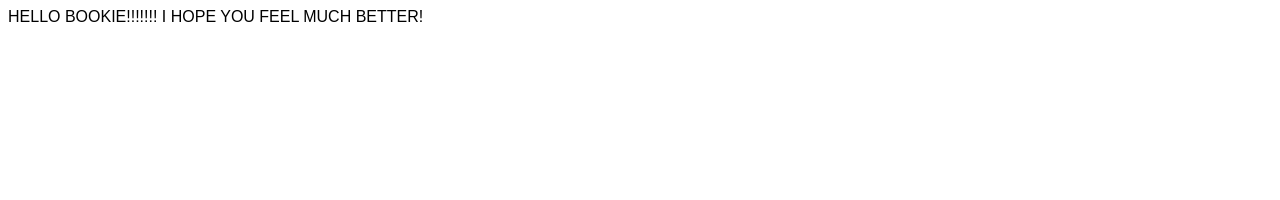
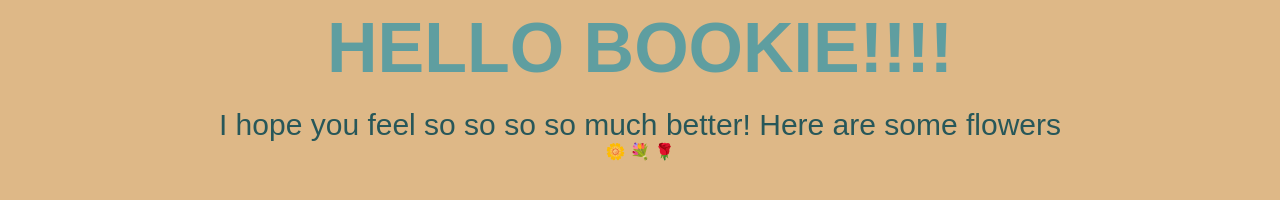
Before and after one commit to SadatMustafa/SadatMustafa.github.io, a plain HTML site: page index.html in a window 1280 px wide. Drawn offline with Linux system fonts and the light colour scheme.

Commit message:
Update index.html

```diff
--- a/index.html
+++ b/index.html
@@ -1,14 +1,41 @@
+<body class="page">
 <style>
+  .page {
+    background-color:burlywood
+  }
   p {
     font-family: Arial;
+    text-align: center;
+    margin-bottom: 0;
+    margin-top: 0;
   }
+  .title {
+    font-size: 70px;
+    font-weight: bold;
+    color:cadetblue;
+    margin-bottom: 20px;
+    transition: color 0.5s, text-shadow 0.5s;
+  }
+  .title:hover {
+    color:rgb(70, 115, 117);
+    text-shadow:3px 5px 10px rgba(0,0,0,0.3);
+  }
+  .main {
+    font-size: 30px;
+    color: rgb(39, 87, 89);
 
-
+  }
 </style>
 
 
 
 <p class="title">
-    HELLO BOOKIE!!!!!!! I HOPE YOU FEEL MUCH BETTER!
-
+    HELLO BOOKIE!!!!
 </p>
+<p class="main">
+  I hope you feel so so so so much better! Here are some flowers
+</p>
+<p class="flowers">
+  &#127804; &#128144; &#127801;
+</p>
+</body>
```
